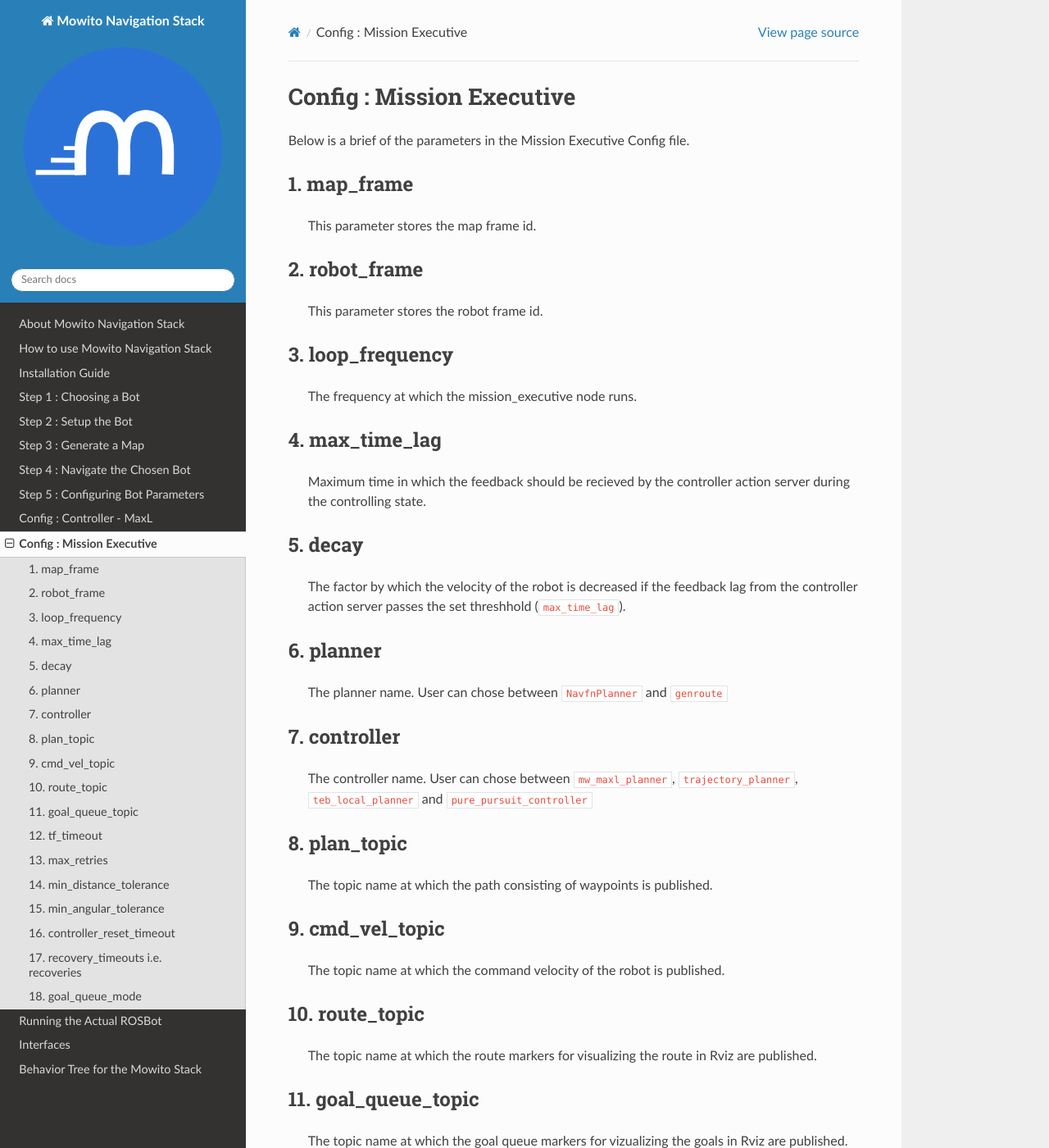
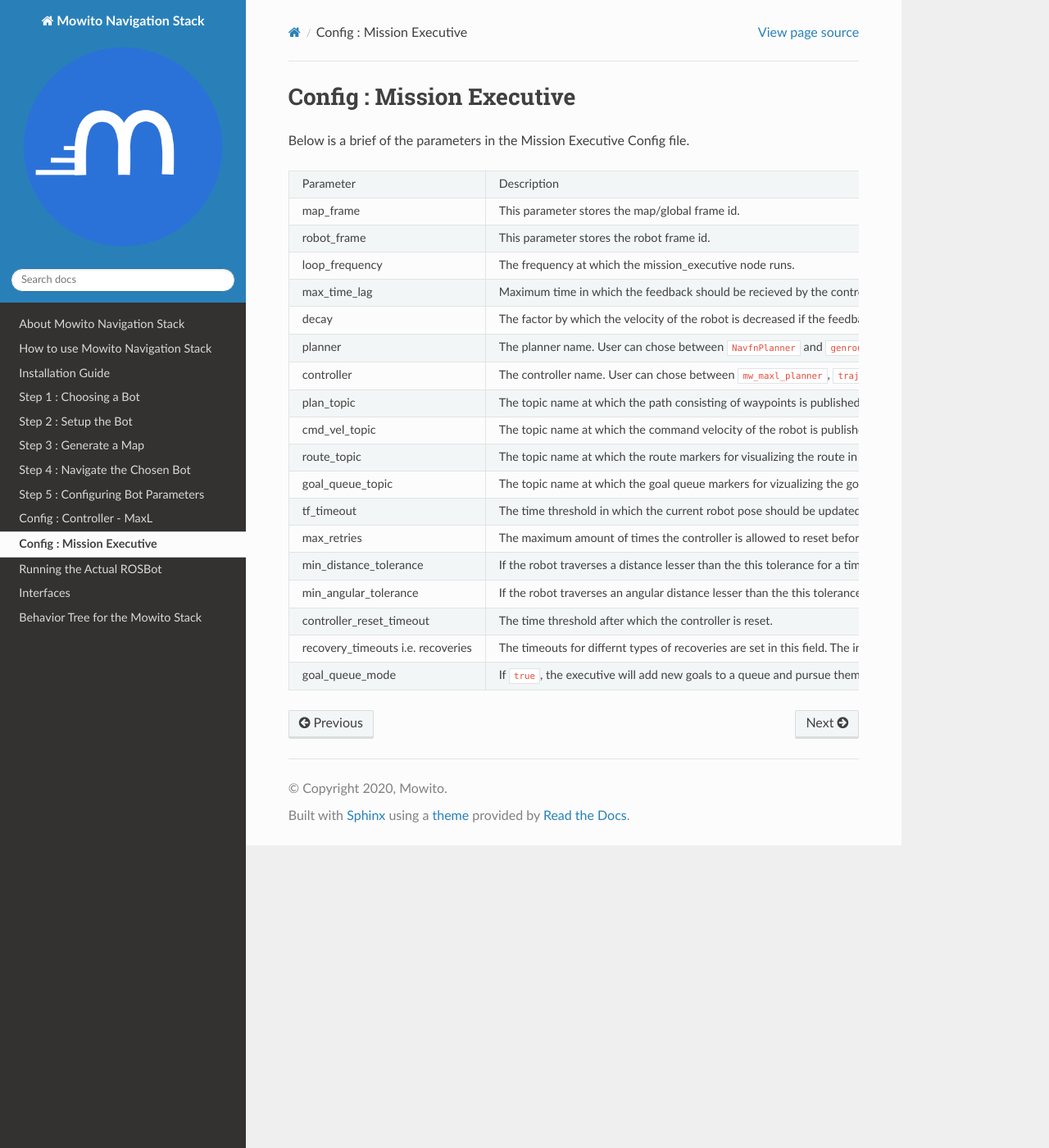
Before and after one commit to mowito/mowito_amd64, a Sphinx documentation site: the page built from docs/source/config_mission_executive.rst, in a window 1280 px wide and 1400 px high. Shown: the whole window at 82% size. Built offline with Sphinx 7.4.7 and the Read the Docs theme 2.0.0, drawn with Linux system fonts in a browser that asks for light colours; some of the changed text lies outside the part shown.

Commit message:
add table to the executive

```diff
--- a/docs/source/config_mission_executive.rst
+++ b/docs/source/config_mission_executive.rst
@@ -7,93 +7,56 @@ Config : Mission Executive
 
 Below is a brief of the parameters in the Mission Executive Config file.
 
-
-1. map_frame
---------------------------------------------------
-
-      This parameter stores the map frame id.
-
-2. robot_frame
---------------------------------------------------
-
-     This parameter stores the robot frame id.
-
-3. loop_frequency
---------------------------------------------------
-
-     The frequency at which the mission_executive node runs.
-
-4. max_time_lag
---------------------------------------------------
-
-     Maximum time in which the feedback should be recieved by the controller action server during the controlling state.
-
-5. decay
---------------------------------------------------
-
-     The factor by which the velocity of the robot is decreased if the feedback lag from the controller action server passes the set threshhold (``max_time_lag``).
-
-6. planner
---------------------------------------------------
-
-     The planner name. User can chose between ``NavfnPlanner`` and ``genroute``
-
-7. controller
---------------------------------------------------
-
-     The controller name. User can chose between ``mw_maxl_planner``, ``trajectory_planner``, ``teb_local_planner`` and ``pure_pursuit_controller``
-
-8. plan_topic
---------------------------------------------------
-
-     The topic name at which the path consisting of waypoints is published.
-
-9. cmd_vel_topic
---------------------------------------------------
-
-     The topic name at which the command velocity of the robot is published.
-
-10. route_topic
---------------------------------------------------
-
-      The topic name at which the route markers for visualizing the route in Rviz are published.
-
-11. goal_queue_topic
---------------------------------------------------
-
-     The topic name at which the goal queue markers for vizualizing the goals in Rviz are published.
-
-12. tf_timeout
---------------------------------------------------
-
-     The time threshold in which the current robot pose should be updated.
-
-13. max_retries
---------------------------------------------------
-
-     The maximum amount of times the controller is allowed to reset before aborting the mission.
-
-14. min_distance_tolerance
---------------------------------------------------
-
-     If the robot traverses a distance lesser than the this tolerance for a time greater than the ``recovery_timeouts``, recovery will be triggered. The greater the value the more senstive the robot is to triggering recovery.
-
-15. min_angular_tolerance
---------------------------------------------------
-
-     If the robot traverses an angular distance lesser than the this tolerance for a time greater than the ``recovery_timeouts``, recovery will be triggered. The greater the value the more senstive the robot is to triggering recovery.
-
-16. controller_reset_timeout
---------------------------------------------------
-
-     The time threshold after which the controller is reset.
-
-17. recovery_timeouts i.e. recoveries
---------------------------------------------------
-
-     The timeouts for differnt types of recoveries are set in this field. The increasing order of timeouts decides the order in which recoveries will be executed. Recovery with the least timeout will be executed first and so on.
-
-18. goal_queue_mode
---------------------------------------------------
-
-     If ``true``, the executive will add new goals to a queue and pursue them on a one-by-one basis. If ``false``, the new goals will replace the old goal and only the latest goal will be pursued.
++-----------------------------------+------------------------------------------------------------------------------------------+
+| Parameter                         | Description                                                                              |
++-----------------------------------+------------------------------------------------------------------------------------------+
+| map_frame                         | This parameter stores the map/global frame id.                                           |
++-----------------------------------+------------------------------------------------------------------------------------------+
+| robot_frame                       | This parameter stores the robot frame id.                                                |
++-----------------------------------+------------------------------------------------------------------------------------------+
+| loop_frequency                    | The frequency at which the mission_executive node runs.                                  |
++-----------------------------------+------------------------------------------------------------------------------------------+
+| max_time_lag                      | Maximum time in which the feedback should be recieved by the controller action server    |
+|                                   | during the controlling state.                                                            |
++-----------------------------------+------------------------------------------------------------------------------------------+
+| decay                             | The factor by which the velocity of the robot is decreased if the feedback lag from the  |
+|                                   | controller action server passes the set threshhold (``max_time_lag``).                   |
++-----------------------------------+------------------------------------------------------------------------------------------+
+| planner                           | The planner name. User can chose between ``NavfnPlanner`` and ``genroute``.              |
++-----------------------------------+------------------------------------------------------------------------------------------+
+| controller                        | The controller name. User can chose between ``mw_maxl_planner``,                         |
+|                                   | ``trajectory_planner`` ( open source local planner).                                     |
++-----------------------------------+------------------------------------------------------------------------------------------+
+| plan_topic                        | The topic name at which the path consisting of waypoints is published.                   |
++-----------------------------------+------------------------------------------------------------------------------------------+
+| cmd_vel_topic                     | The topic name at which the command velocity of the robot is published.                  |
++-----------------------------------+------------------------------------------------------------------------------------------+
+| route_topic                       | The topic name at which the route markers for visualizing the route in                   |
+|                                   | Rviz are published.                                                                      |
++-----------------------------------+------------------------------------------------------------------------------------------+
+| goal_queue_topic                  | The topic name at which the goal queue markers for vizualizing the goals                 |
+|                                   | in Rviz are published.                                                                   |
++-----------------------------------+------------------------------------------------------------------------------------------+
+| tf_timeout                        | The time threshold in which the current robot pose should be updated.                    |
++-----------------------------------+------------------------------------------------------------------------------------------+
+| max_retries                       | The maximum amount of times the controller is allowed to reset before                    |
+|                                   | aborting the mission.                                                                    |
++-----------------------------------+------------------------------------------------------------------------------------------+
+| min_distance_tolerance            | If the robot traverses a distance lesser than the this tolerance for a                   |
+|                                   | time greater than the ``recovery_timeouts``, recovery will be triggered.                 |
+|                                   | The greater the value the more sensitive the robot is to triggering recovery.            |
++-----------------------------------+------------------------------------------------------------------------------------------+
+| min_angular_tolerance             | If the robot traverses an angular distance lesser than the this tolerance                |
+|                                   | for a time greater than the ``recovery_timeouts``, recovery will be triggered.           |
+|                                   | The greater the value the more sensitive the robot is to triggering recovery.            |
++-----------------------------------+------------------------------------------------------------------------------------------+
+| controller_reset_timeout          | The time threshold after which the controller is reset.                                  |
++-----------------------------------+------------------------------------------------------------------------------------------+
+| recovery_timeouts i.e. recoveries | The timeouts for differnt types of recoveries are set in this field. The                 |
+|                                   | increasing order of timeouts decides the order in which recoveries will be executed.     |
+|                                   | Recovery with the least timeout will be executed first and so on.                        |
++-----------------------------------+------------------------------------------------------------------------------------------+
+| goal_queue_mode                   | If ``true``, the executive will add new goals to a queue and pursue them                 |
+|                                   | on a one-by-one basis. If ``false``, the new goals will replace the old goal             |
+|                                   | and only the latest goal will be pursued.                                                |
++-----------------------------------+------------------------------------------------------------------------------------------+
```
